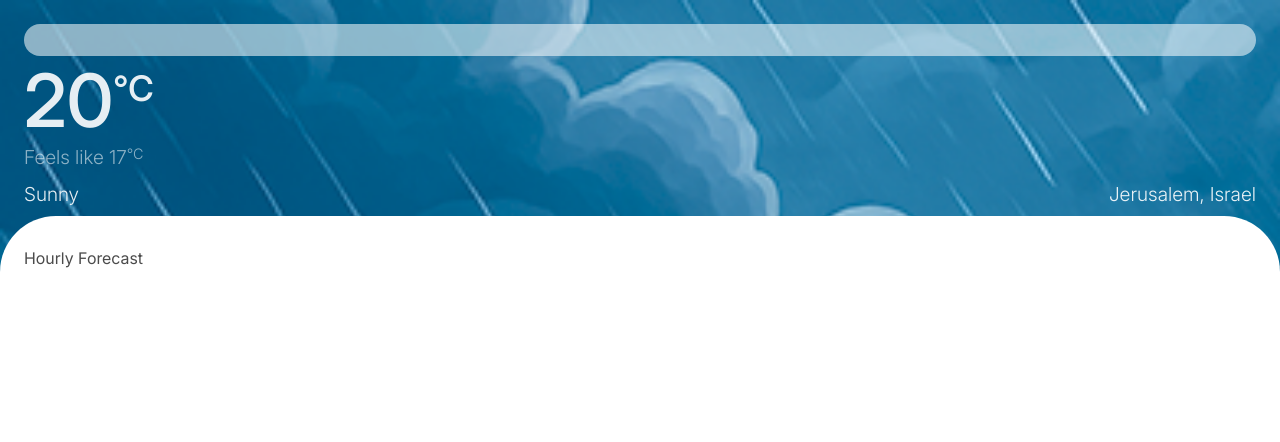
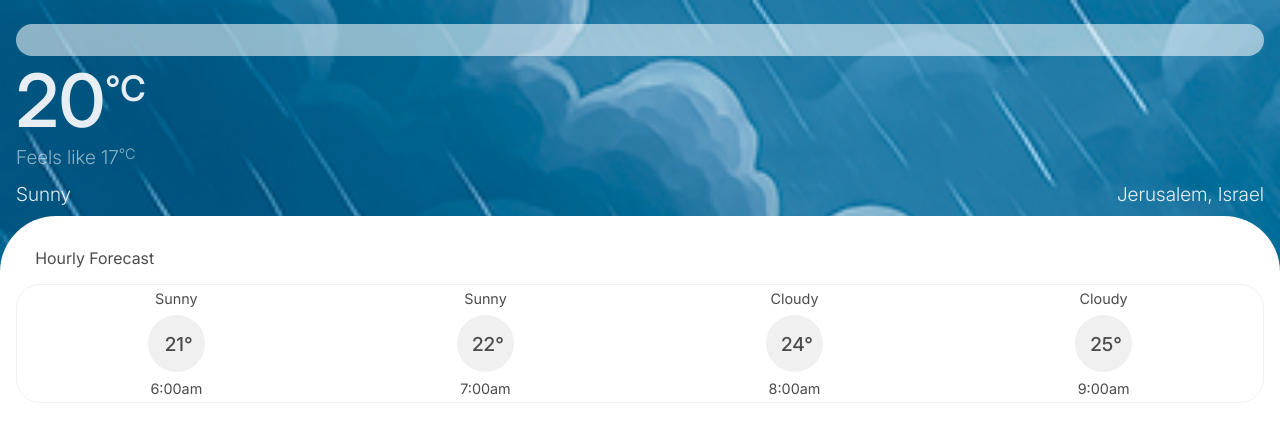
Before and after one commit to chavimiller/react-weather-app, a React (Vite) app: page / in a window 1280 px wide. Shown: the top 442 px of the page. Built offline with nearby package versions, Linux system fonts and the light colour scheme.

Commit message:
Create component for hourly weather, design and layout

```diff
--- /dev/null
+++ b/src/components/HourlyData.jsx
@@ -0,0 +1,17 @@
+import styles from "./HourlyData.module.css";
+
+const HourlyData = ({ desc, degrees, time }) => {
+  return (
+    <>
+      <div className={styles.hourlyGroup}>
+        <div className={styles.description}>{desc}</div>
+        <div className={styles.circleFrame}>
+          <div className={styles.tempNumber}>{degrees}°</div>
+        </div>
+        <div className={styles.time}>{time}</div>
+      </div>
+    </>
+  );
+};
+
+export default HourlyData;
--- /dev/null
+++ b/src/components/HourlyData.module.css
@@ -0,0 +1,37 @@
+
+.hourlyFrame {
+    color: var(--primary-dark);
+    display: flex;
+    justify-content: space-around;
+    padding: .3rem;
+    margin: 1rem 0;
+    border: solid 2px var(--secondary);
+    border-radius: 1.5rem;
+    font-weight: 400;
+    font-size: .9rem;
+}
+
+.hourlyGroup {
+    display: flex;
+    flex-direction: column;
+    align-items: center;
+    gap: .5rem;
+    text-align: center;
+}
+
+.circleFrame {
+    width: 3.6rem;
+    height: 3.6rem;
+    background-color: var(--secondary);
+    border-radius: 5rem;
+    display: flex;
+    justify-content: center;
+    align-items: center;
+}
+
+.tempNumber {
+    font-size: 1.2rem;
+    font-weight: 500;
+    text-align: center;
+    padding-left: .3rem;
+}
--- a/src/components/SearchBar.jsx
+++ b/src/components/SearchBar.jsx
@@ -4,7 +4,12 @@ const SearchBar = () => {
   return (
     <>
       <div className={styles.searchBarContainer}>
-        <input type="text" />
+        <input
+          type="text"
+          name="location"
+          id="locationInput"
+          autoComplete="off"
+        />
       </div>
     </>
   );
--- a/src/components/WeatherDetail.jsx
+++ b/src/components/WeatherDetail.jsx
@@ -1,3 +1,4 @@
+import HourlyData from "./HourlyData";
 import styles from "./WeatherDetail.module.css";
 
 const WeatherDetail = () => {
@@ -6,6 +7,12 @@ const WeatherDetail = () => {
       <div className={styles.container}>
         <div className={styles.roundedBox}>
           <div className={styles.detailTitle}>Hourly Forecast</div>
+          <div className={styles.hourlyFrame}>
+            <HourlyData desc={"Sunny"} degrees={"21"} time={"6:00am"} />
+            <HourlyData desc={"Sunny"} degrees={"22"} time={"7:00am"} />
+            <HourlyData desc={"Cloudy"} degrees={"24"} time={"8:00am"} />
+            <HourlyData desc={"Cloudy"} degrees={"25"} time={"9:00am"} />
+          </div>
         </div>
       </div>
     </>
--- a/src/components/WeatherDetail.module.css
+++ b/src/components/WeatherDetail.module.css
@@ -11,10 +11,23 @@
 .roundedBox {
     background-color: var(--primary-light);
     border-radius: 3.5rem 3.5rem 0 0;
-    padding: 2rem 1.5rem;
+    padding: 2rem 1rem;
     height: 100%;
 }
 
 .detailTitle {
     font-size: 1rem;
+    padding: 0 1.2rem;
 }
+
+.hourlyFrame {
+    color: var(--primary-dark);
+    display: flex;
+    justify-content: space-around;
+    padding: .3rem;
+    margin: 1rem 0;
+    border: solid 1px var(--secondary);
+    border-radius: 1.5rem;
+    font-weight: 400;
+    font-size: .9rem;
+}
--- a/src/components/WeatherOverview.module.css
+++ b/src/components/WeatherOverview.module.css
@@ -18,7 +18,7 @@
     display: flex;
     flex-direction: column;
     z-index: 3;
-    padding: 1.5rem;
+    padding: 1.5rem 1rem;
     position: relative;
 }
 
```
